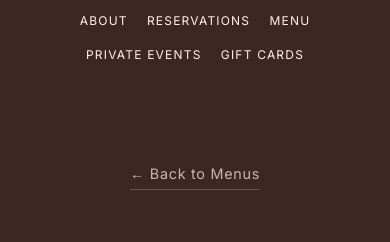
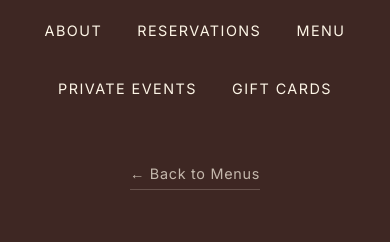
Before and after one commit to reuben-prog/Restaurant-Bay, a plain HTML site: page brunch.html in a window 390 px wide. Shown: the part 73-315 px from the top of the page. Drawn offline with nearby package versions, Linux system fonts and the light colour scheme.

Commit message:
Add files via upload

```diff
--- a/brunch.html
+++ b/brunch.html
@@ -160,7 +160,7 @@
             <nav class="footer-nav">
                 <a href="gallery.html">Gallery</a>
                 <a href="contact.html">Contact</a>
-                <a href="https://www.instagram.com/bay_by_abundance/" target="_blank">Instagram</a>
+                <a href="https://www.instagram.com/bay_bellerive/" target="_blank">Instagram</a>
                 <a href="privacy.html">Privacy Policy</a>
             </nav>
             <div style="margin-bottom: 2rem;">
--- a/styles.css
+++ b/styles.css
@@ -78,10 +78,11 @@ p {
 }
 
 .nav-links a {
-    font-size: 0.85rem;
+    font-size: 0.95rem;
     letter-spacing: 0.15em;
     text-transform: uppercase;
     font-weight: 400;
+    padding: 0.5rem;
 }
 
 .nav-links a::after {
@@ -495,13 +496,14 @@ select.form-control option {
     }
 
     .nav-links {
-        gap: 0.8rem 1.2rem;
+        gap: 1rem 1.2rem;
         flex-wrap: wrap;
         justify-content: center;
     }
 
     .nav-links a {
-        font-size: 0.75rem;
+        font-size: 0.9rem;
         letter-spacing: 0.1em;
+        padding: 0.5rem;
     }
 }
```
Also changed, not shown: cancellation-policy.html (+1 -1 lines), contact.html (+1 -1 lines), gallery.html (+1 -1 lines), index.html (+1 -1 lines), menu.html (+4 -4 lines), privacy.html (+1 -1 lines), private-events.html (+1 -1 lines), reservations.html (+1 -1 lines), voucher-terms.html (+1 -1 lines), vouchers.html (+1 -1 lines).
